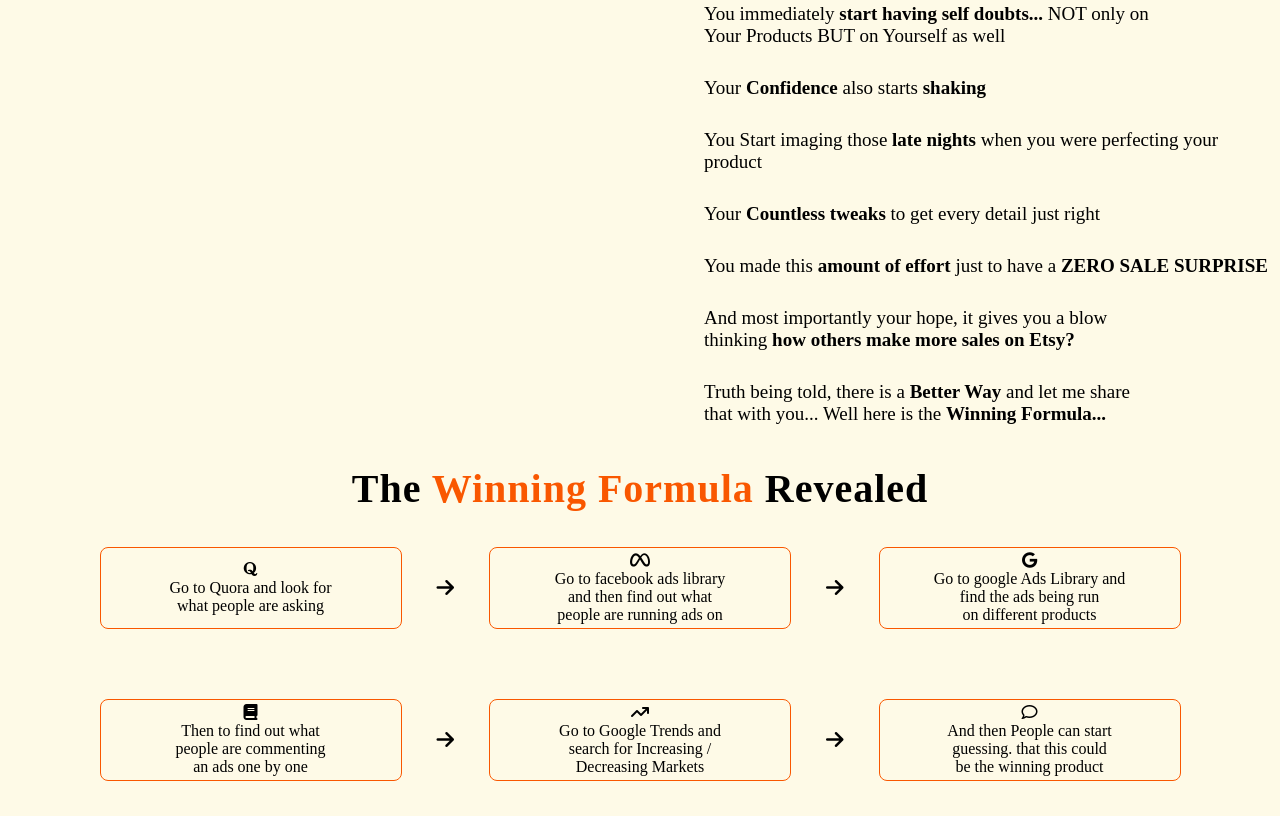
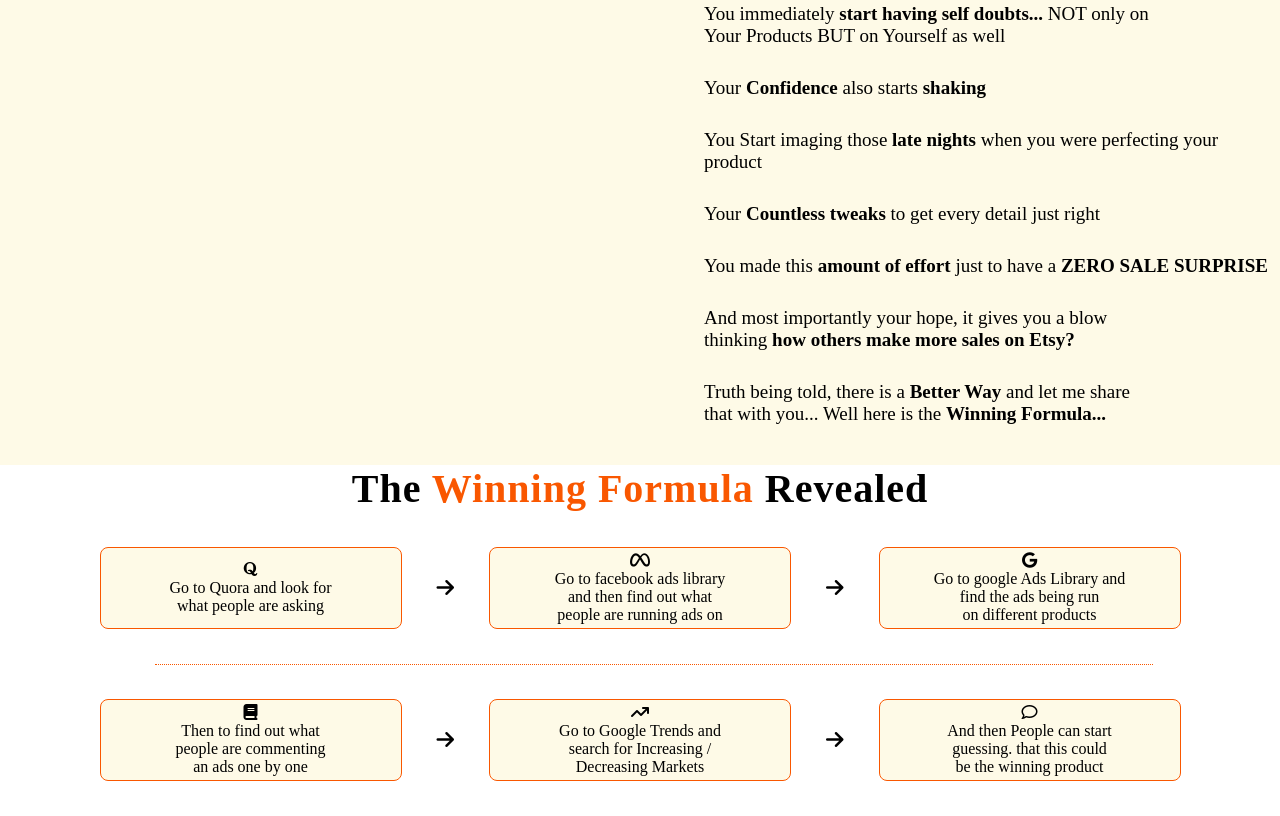
Before and after one commit to manishrohila/etsy-frontent, a plain HTML site: page index.html in a window 1280 px wide. Shown: the part 1350-2166 px from the top of the page. Drawn offline with Linux system fonts and the light colour scheme.

Commit message:
changes in third page

```diff
--- a/index.html
+++ b/index.html
@@ -156,6 +156,7 @@
 
     <!--         ------------------------- Third page  ------------------------>
 
+    <div class="third-page">
         <div class="third-first">
             <h1>The <span id="winningFormula">Winning Formula</span> Revealed</h1>
         </div>
@@ -182,6 +183,7 @@
             </div>
         </div>
 
+        <hr>
         <div class="third-third">
             <div class="box">
                 <p><i class="fa-solid fa-book"></i></p>
@@ -205,6 +207,8 @@
             </div>
 
         </div>
+    </div>
+
 
 
 
--- a/style.css
+++ b/style.css
@@ -332,3 +332,13 @@ nav ul li:nth-child(5) {
 .fa-arrow-right{
     font-size: 20px;
 }
+.third-page{
+    background: #FFFFFF;
+}
+hr {
+    border: none;
+    border-top: 1px dotted #F95700;
+    width: 78%;
+    position: absolute;
+    left: 155px;
+  }
```
Lines whose indentation alone changed are shown as unchanged.
